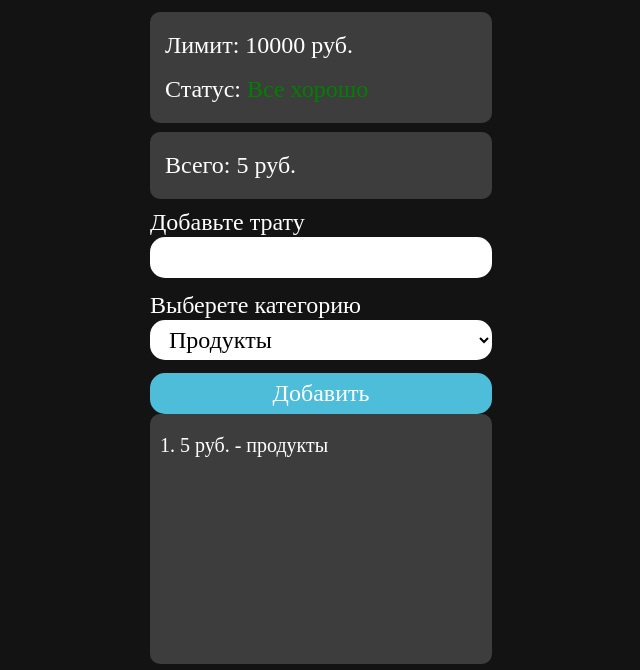
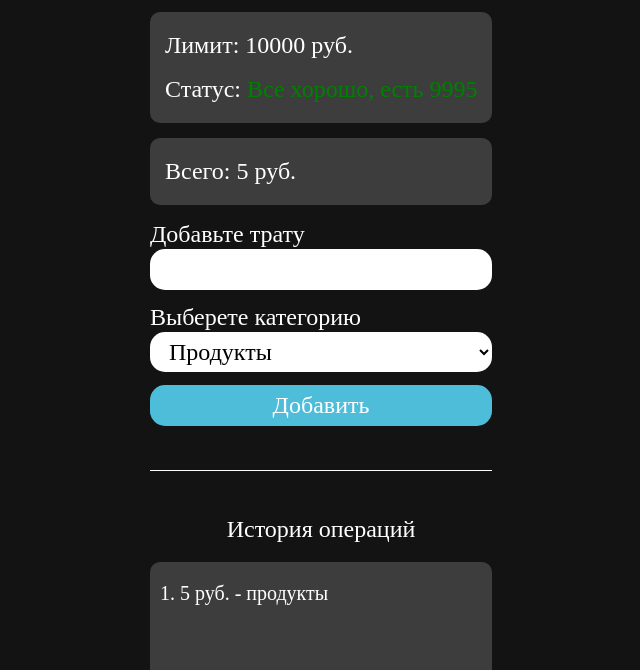
Before and after one commit to EmilKhamatnurov/Expenses__App, a plain HTML site: page index.html in a window 1280 px wide. Both pictures are taken after typing "5" into the empty fields and a click on the button "Добавить". Shown: the part 94-764 px from the top of the page, without its empty margins (319-959 px from the left). Drawn offline with Linux system fonts and the light colour scheme.

Commit message:
Доделан дизайн

```diff
--- a/index.html
+++ b/index.html
@@ -41,6 +41,9 @@
 				</select>
 			</div>
 			<button class="js-input-button input-button">Добавить</button>
+			<!-- Горизонтальная разделительная линия -->
+			<hr>
+			<p class="chapter-title chapter-title_center">История операций</p>
 			<div class="expenses-app__block expenses-app__history-block">
 				<div class="js-history history"></div>
 			</div>
--- a/index.js
+++ b/index.js
@@ -39,6 +39,7 @@ buttonNode.addEventListener('click', function () {
 clearButtonNode.addEventListener('click', function (){
 	expenses.length = 0;
 	render(expenses);
+	statusNode.classList.remove(STATUS_OUT_OF_LIMIT_CLASSNAME);
 });
 
 function init(expenses) {
@@ -99,10 +100,11 @@ function renderSum(totalCost) {
 }
 
 function renderStatus(totalCost) {
+	const availableMoney = LIMIT - totalCost;
 	if (totalCost <= LIMIT) {
-		statusNode.innerText = STATUS_IN_LIMIT;
+		statusNode.innerText = STATUS_IN_LIMIT + ", есть " + availableMoney;
 	} else {
-		statusNode.innerText = STATUS_OUT_OF_LIMIT;
+		statusNode.innerText = STATUS_OUT_OF_LIMIT + " на " + availableMoney;
 		statusNode.classList.add(STATUS_OUT_OF_LIMIT_CLASSNAME);
 	}
 }
--- a/styles/index.css
+++ b/styles/index.css
@@ -1,6 +1,13 @@
 html,
 body {
 	background-color: #131313;
+}
+
+hr {
+	background: #fff;
+	width: 100%;
+	height: 1px;
+	margin-bottom: 44px;
 }
 
 .container {
@@ -42,11 +49,17 @@ body {
 	gap: 15px;
 	margin-bottom: 9px;
 	border-radius: 10px;
+	margin-bottom: 15px;
 }
 
 .chapter-title {
 	font-size: 24px;
 	line-height: 29px;
+}
+
+.chapter-title_center {
+	text-align: center;
+	margin-bottom: 18px;
 }
 
 .limit,
@@ -65,6 +78,7 @@ body {
 	width: 100%;
 	padding: 6px 0;
 	border-radius: 15px;
+	margin-bottom: 44px;
 }
 
 .limit__text,
@@ -102,12 +116,11 @@ body {
 	padding: 6px 0;
 }
 
-.row {
-	display: flex;
-	justify-content: space-between;
-	align-items: start;
+.history {
+	font-size: 20px;
+	line-height: 24px;
+	margin-left: 15px;
 }
-
 
 .status {
 	color: green;
@@ -116,9 +129,3 @@ body {
 .status_red {
 	color: red;
 }
-
-.history {
-	font-size: 20px;
-	line-height: 24px;
-	margin-left: 15px;
-}
```
